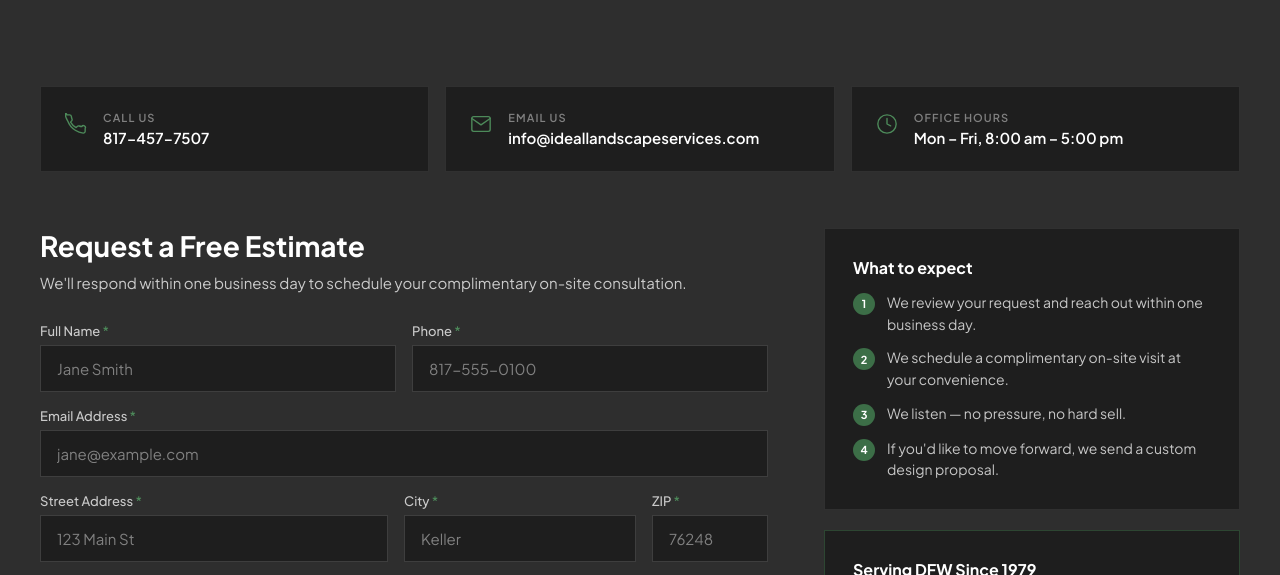
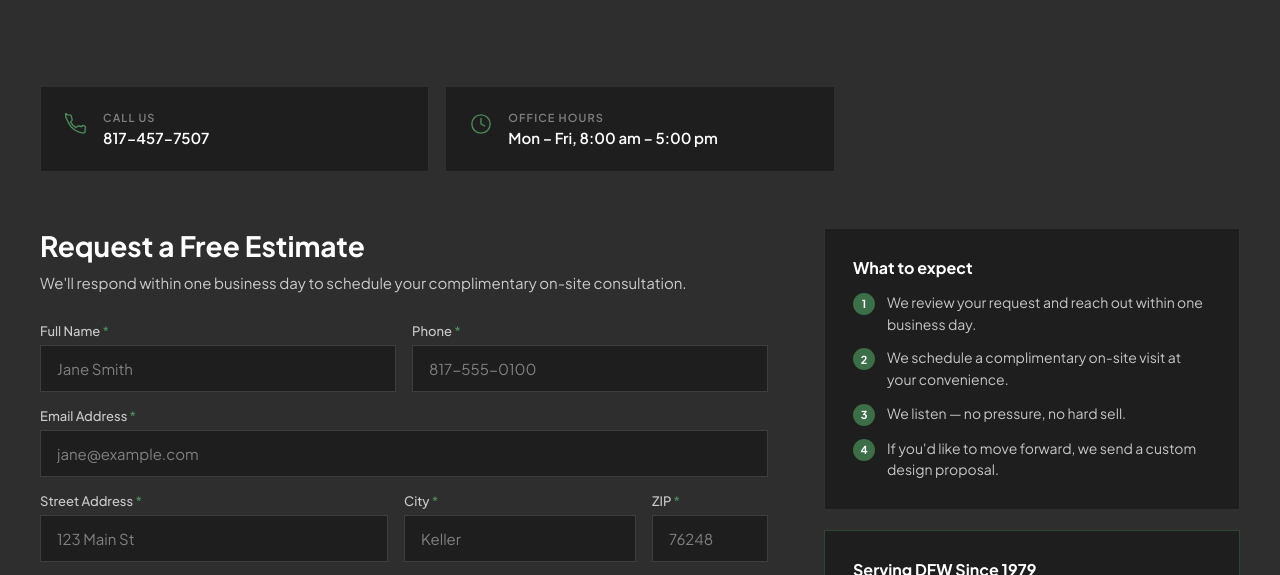
Before and after one commit to Benjination/Ideal-Landscape-Services, a plain HTML site: page Website/Actual/contact/index.html in a window 1280 px wide. Shown: the part 500-1075 px from the top of the page. Drawn offline with Linux system fonts and the light colour scheme.

Commit message:
Changing logo design in several locations

```diff
--- a/Website/Actual/contact/index.html
+++ b/Website/Actual/contact/index.html
@@ -74,16 +74,6 @@
           <div>
             <p class="quick-reach-label">Call Us</p>
             <p class="quick-reach-value">817-457-7507</p>
-          </div>
-        </a>
-        <a href="mailto:info@ideallandscapeservices.com" class="quick-reach-item">
-          <svg viewBox="0 0 24 24" fill="none" stroke="currentColor" stroke-width="1.5" stroke-linecap="round" stroke-linejoin="round">
-            <path d="M4 4h16c1.1 0 2 .9 2 2v12c0 1.1-.9 2-2 2H4c-1.1 0-2-.9-2-2V6c0-1.1.9-2 2-2z"/>
-            <polyline points="22,6 12,13 2,6"/>
-          </svg>
-          <div>
-            <p class="quick-reach-label">Email Us</p>
-            <p class="quick-reach-value">info@ideallandscapeservices.com</p>
           </div>
         </a>
         <div class="quick-reach-item">
@@ -325,7 +315,6 @@
         <div>
           <p class="footer-col-title">Contact</p>
           <p class="footer-contact-item"><a href="tel:+18174577507">817-457-7507</a></p>
-          <p class="footer-contact-item"><a href="mailto:info@ideallandscapeservices.com">info@ideallandscapeservices.com</a></p>
           <p class="footer-contact-item">Dallas–Fort Worth Metroplex, TX</p>
           <p class="footer-contact-item">Mon–Fri &nbsp;·&nbsp; 8:00am – 5:00pm</p>
           <p class="footer-contact-item" style="margin-top:14px;"><a href="https://simplecheckout.authorize.net/payment/CatalogPayment.aspx" target="_blank" rel="noopener noreferrer" style="color:var(--accent-light); font-weight:600;">Pay Invoice Online →</a></p>
--- a/Website/Actual/css/style.css
+++ b/Website/Actual/css/style.css
@@ -1179,7 +1179,7 @@ body {
   grid-template-columns: 2.2fr 1fr 1fr 1.8fr;
   gap: 48px;
 }
-.footer-logo { height: 34px; filter: brightness(0) invert(1); margin-bottom: 16px; }
+.footer-logo { height: 70px; filter: brightness(0) invert(1) opacity(0.72); margin-bottom: 16px; }
 .footer-tagline {
   font-size: 13px;
   color: var(--text-muted);
```
Also changed, not shown: Website/Actual/about/index.html (+1 -1 lines), Website/Actual/blog/index.html (+1 -1 lines), Website/Actual/index.html (+1 -1 lines), Website/Actual/projects/index.html (+1 -1 lines), Website/Actual/services/hardscapes/index.html (+1 -1 lines), Website/Actual/services/index.html (+1 -1 lines), Website/Actual/services/landscape-design/index.html (+1 -1 lines), Website/Actual/services/lighting/index.html (+1 -1 lines), Website/Actual/services/maintenance/index.html (+1 -1 lines), Website/Actual/services/outdoor-living/index.html (+1 -1 lines), Website/Actual/services/water-features/index.html (+1 -1 lines), .github/workflows/deploy.yml.
